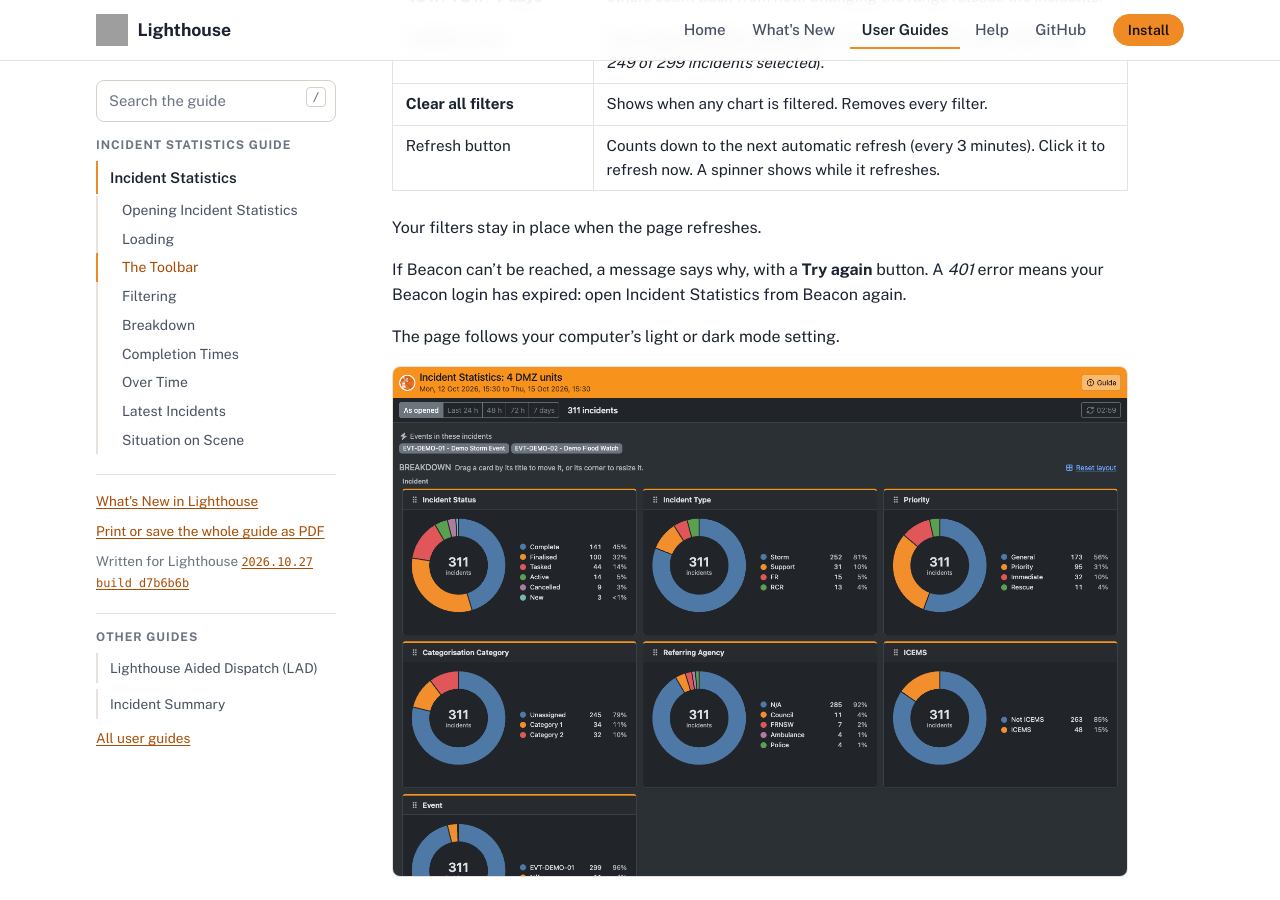
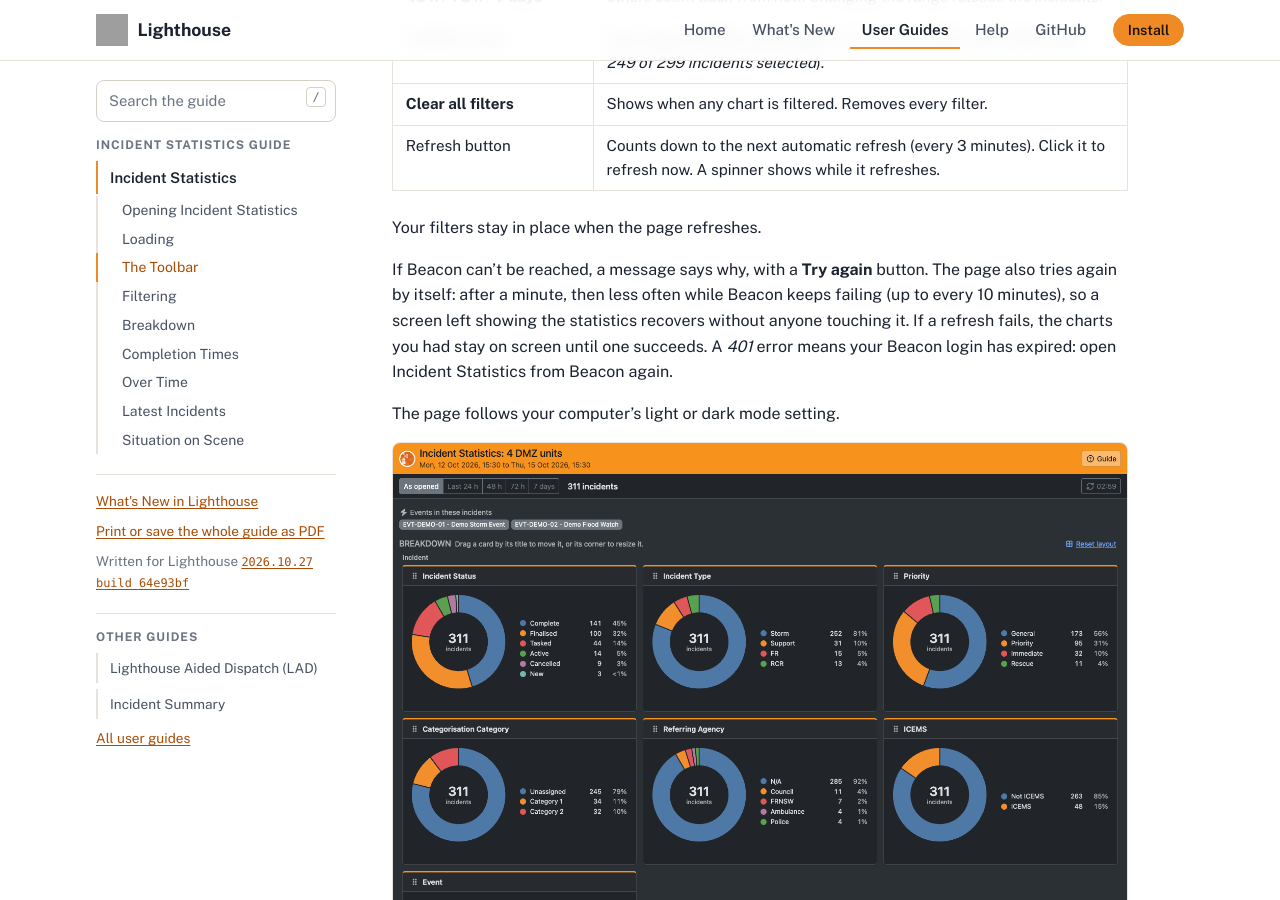
Before and after one commit to NSWSESMembers/lighthouse.ses.nsw.gov.au, a Jekyll site: the page built from preview/guides/stats/index.md, in a window 1280 px wide and 900 px high, scrolled down 2074 px. Built offline with Jekyll 4.4.1, drawn with Linux system fonts in a browser that asks for light colours; grey boxes are pictures that could not be loaded.

Commit message:
Sync preview docs from NSWSESMembers/Lighthouse@64e93bf (master-dev)

```diff
--- a/_data/lad_guide_preview.yml
+++ b/_data/lad_guide_preview.yml
@@ -1,2 +1,2 @@
-version_name: "2026.10.27 build d7b6b6b"
-commit: "d7b6b6bab2c4bcd9274c89ba58f6cadecc641601"
+version_name: "2026.10.27 build 64e93bf"
+commit: "64e93bf62f71d5d81b2f93b3acc896453b5bd7b9"
--- a/preview/guides/stats/index.md
+++ b/preview/guides/stats/index.md
@@ -45,7 +45,7 @@ The heading shows which HQs the statistics cover and the date range. Its colour
 
 Your filters stay in place when the page refreshes.
 
-If Beacon can't be reached, a message says why, with a **Try again** button. A *401* error means your Beacon login has expired: open Incident Statistics from Beacon again.
+If Beacon can't be reached, a message says why, with a **Try again** button. The page also tries again by itself: after a minute, then less often while Beacon keeps failing (up to every 10 minutes), so a screen left showing the statistics recovers without anyone touching it. If a refresh fails, the charts you had stay on screen until one succeeds. A *401* error means your Beacon login has expired: open Incident Statistics from Beacon again.
 
 The page follows your computer's light or dark mode setting.
 
```
Also changed, not shown: preview/whats-new/index.md (+1 -1 lines).
